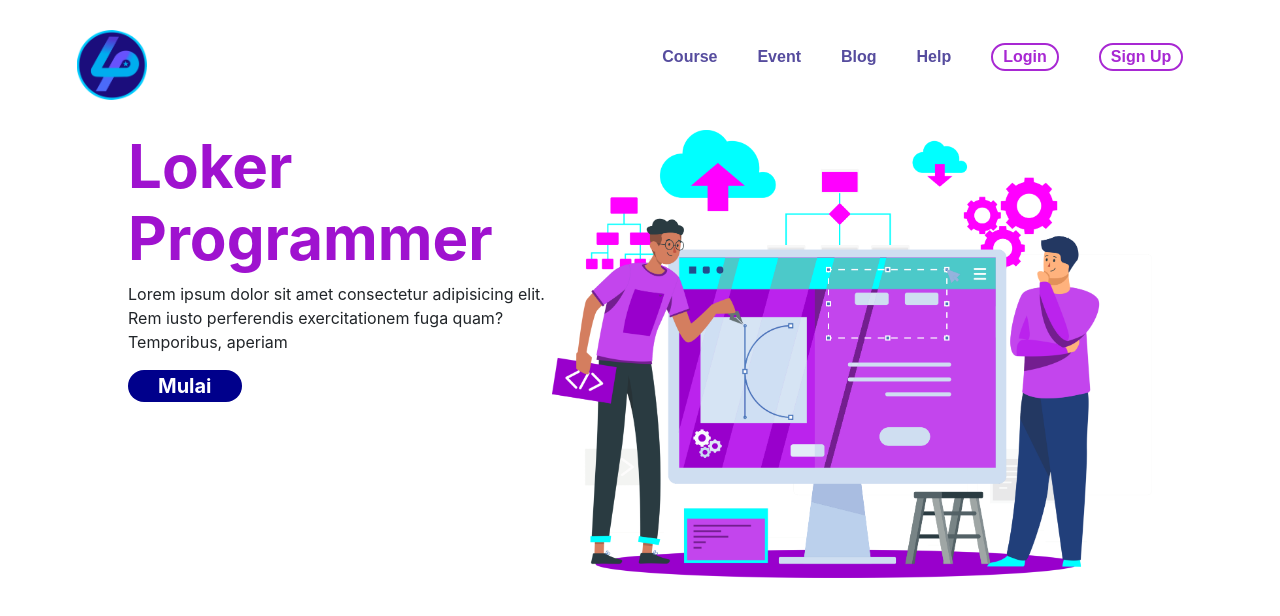
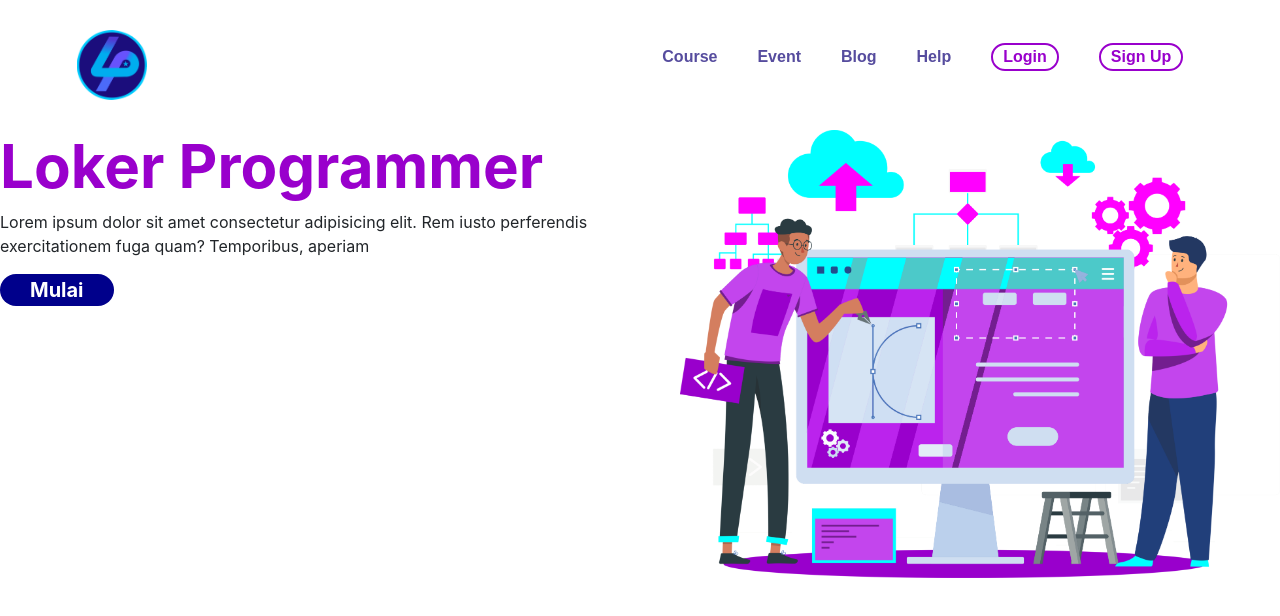
Before and after one commit to mail21/web-loker-app, a React (Create React App) app: page / in a window 1280 px wide. Shown: the top 616 px of the page. Built offline with nearby package versions, Linux system fonts and the light colour scheme.

Commit message:
Update css

```diff
--- a/src/components/Header/HeaderComponent.css
+++ b/src/components/Header/HeaderComponent.css
@@ -34,16 +34,16 @@ header {
 }
 
 .header--button {
-  border: 2px solid #a828d3;
+  border: 2px solid #9900cc;
   padding: 0 10px;
   background-color: white;
   border-radius: 20px;
   font-weight: 800;
-  color: #a828d3;
+  color: #9900cc;
 }
 
 .header--button:hover {
-  background-color: #a828d3;
+  background-color: #9900cc;
   color: white;
 }
 
--- a/src/components/Jumbotron/JumbotronComponent.css
+++ b/src/components/Jumbotron/JumbotronComponent.css
@@ -1,13 +1,11 @@
-article {
-  width: 80%;
-  margin: auto;
+.section--jumbotron {
   display: flex;
 }
 
-section h1 {
+article .article--jumbotron-h1 {
   font-size: 60px;
   font-weight: 650;
-  color: #9f12cf;
+  color: #9900cc;
 }
 
 aside img {
--- a/src/components/Jumbotron/JumbotronComponent.js
+++ b/src/components/Jumbotron/JumbotronComponent.js
@@ -4,16 +4,16 @@ import Jumbotron from './../../img/Jumbotron.png';
 
 function JumbotronComponent() {
   return (
-    <article>
-      <section>
-        <h1>Loker Programmer</h1>
+    <section className="section--jumbotron">
+      <article>
+        <h1 className="article--jumbotron-h1">Loker Programmer</h1>
         <p>Lorem ipsum dolor sit amet consectetur adipisicing elit. Rem iusto perferendis exercitationem fuga quam? Temporibus, aperiam</p>
         <button className="button--jumbotron">Mulai</button>
-      </section>
+      </article>
       <aside>
         <img src={Jumbotron} alt="jumbotron" />
       </aside>
-    </article>
+    </section>
   );
 }
 
```
